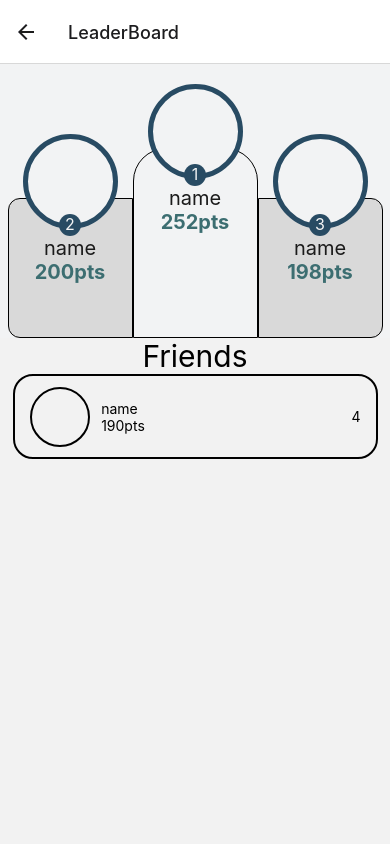
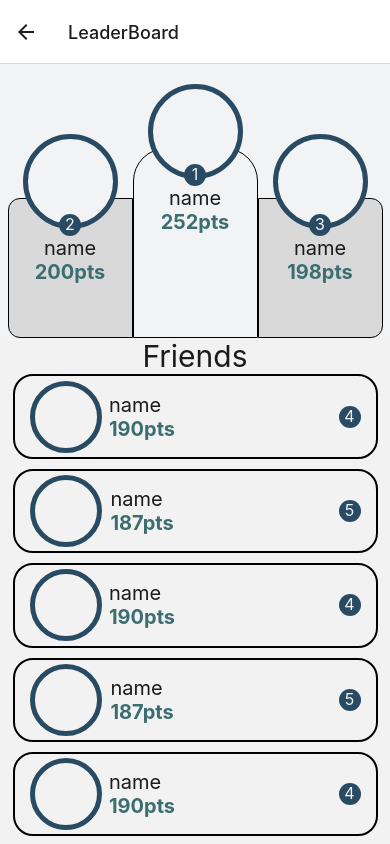
Before and after one commit to Reigningeddie/Grand-Hand-Slam, a React Native app: screen /LeaderBoard in a window 390 px wide. Built offline with nearby package versions, Linux system fonts and the light colour scheme.

Commit message:
tested scroll view on leaderboard -pass

```diff
--- a/src/components/underThree.tsx
+++ b/src/components/underThree.tsx
@@ -7,7 +7,7 @@ const screenWidth = Dimensions.get('window').width;
 const screenHeight = Dimensions.get('window').height;
 const divHeight = screenHeight / 10;
 const div = screenWidth - 25;
-const info = screenWidth / 2;
+const info = screenWidth / 2.5;
 
 export default function underThree() {
   return (
@@ -23,6 +23,56 @@ export default function underThree() {
           <Text style={styles.place}>4</Text>
         </View>
       </View>
+      <View style={styles.div}>
+        <View style={styles.pic} />
+        <View style={styles.info}>
+          <Text style={styles.name}>name</Text>
+          <Text style={styles.points}>187pts</Text>
+        </View>
+        <View style={styles.border}>
+          <Text style={styles.place}>5</Text>
+        </View>
+      </View>
+      <View style={styles.div}>
+        <View style={styles.pic} />
+        <View style={styles.info}>
+          <Text style={styles.name}>name</Text>
+          <Text style={styles.points}>190pts</Text>
+        </View>
+        <View style={styles.border}>
+          <Text style={styles.place}>4</Text>
+        </View>
+      </View>
+      <View style={styles.div}>
+        <View style={styles.pic} />
+        <View style={styles.info}>
+          <Text style={styles.name}>name</Text>
+          <Text style={styles.points}>187pts</Text>
+        </View>
+        <View style={styles.border}>
+          <Text style={styles.place}>5</Text>
+        </View>
+      </View>
+      <View style={styles.div}>
+        <View style={styles.pic} />
+        <View style={styles.info}>
+          <Text style={styles.name}>name</Text>
+          <Text style={styles.points}>190pts</Text>
+        </View>
+        <View style={styles.border}>
+          <Text style={styles.place}>4</Text>
+        </View>
+      </View>
+      <View style={styles.div}>
+        <View style={styles.pic} />
+        <View style={styles.info}>
+          <Text style={styles.name}>name</Text>
+          <Text style={styles.points}>187pts</Text>
+        </View>
+        <View style={styles.border}>
+          <Text style={styles.place}>5</Text>
+        </View>
+      </View>
     </View>
   );
 }
@@ -33,7 +83,7 @@ const styles = StyleSheet.create({
     alignItems: 'center',
   },
   txt: {
-    color: 'black',
+    color: '#1B1B1B',
     fontSize: 30,
     textAlign: 'center',
   },
@@ -45,27 +95,38 @@ const styles = StyleSheet.create({
     justifyContent: 'space-between',
     height: divHeight,
     borderRadius: 20,
+    marginBottom: 10,
   },
   pic: {
-    borderWidth: 2,
-    height: 60,
-    width: 60,
-    borderRadius: 30,
+    borderWidth: 5,
+    borderColor: '#284B63',
+    height: 72,
+    width: 72,
+    borderRadius: 36,
     marginLeft: 15,
   },
   info: {
     marginLeft: -info,
   },
   name: {
-    color: 'black',
+    color: '#1B1B1B',
+    fontSize: 20,
   },
   points: {
-    color: 'black',
+    color: '#3C6E71',
+    fontWeight: 'bold',
+    fontSize: 20,
   },
   border: {
+    backgroundColor: '#284B63',
     marginRight: 15,
+    height: 22,
+    width: 22,
+    borderRadius: 50,
   },
   place: {
-    color: 'black',
+    color: '#F2F3F4',
+    textAlign: 'center',
+    fontSize: 16,
   },
 });
--- a/src/screens/LeaderBoard.tsx
+++ b/src/screens/LeaderBoard.tsx
@@ -1,13 +1,16 @@
-import {View, StyleSheet} from 'react-native';
+import {View, StyleSheet, ScrollView} from 'react-native';
 import React from 'react';
+//components
 import TopThree from '../components/topThree';
 import UnderThree from '../components/underThree';
 
 const LeaderBoard = () => {
   return (
     <View style={styles.body}>
-      <TopThree />
-      <UnderThree />
+      <ScrollView>
+        <TopThree />
+        <UnderThree />
+      </ScrollView>
     </View>
   );
 };
```
